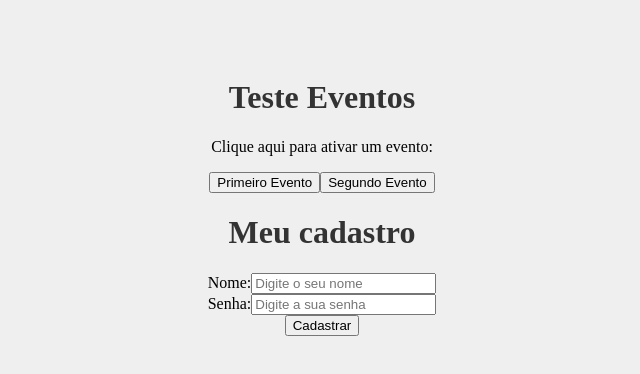
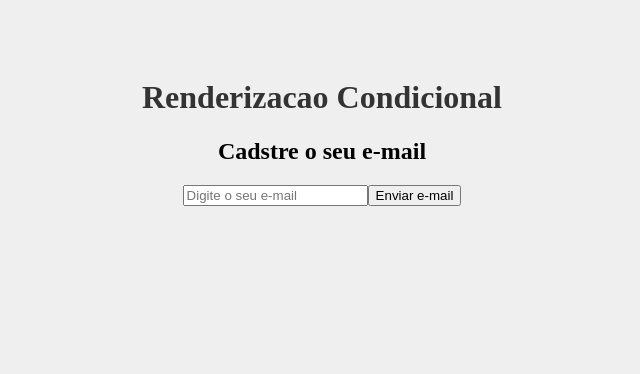
Before and after one commit to Pedroanjoss/React, a React (Create React App) app in the folder Introducao React/introducao/: page / in a window 1280 px wide. Shown: the top 374 px of the page, without its empty margins (318-958 px from the left). Built offline with nearby package versions, Linux system fonts and the light colour scheme.

Commit message:
Renderização condicional

```diff
--- a/Introducao React/introducao/src/App.js
+++ b/Introducao React/introducao/src/App.js
@@ -1,16 +1,13 @@
-import logo from './logo.svg';
 import './App.css';
-import Evento from './components/Evento';
-import Form from './components/Form';
+import Condicional from './components/Condiconal';
+
 
 function App() {
 
   return (
     <div className="App">
-      <h1>Teste Eventos </h1>
-      <Evento />
-      <Form />
-
+      <h1>Renderizacao Condicional </h1>
+     <Condicional/>
 
     </div>
 
--- /dev/null
+++ b/Introducao React/introducao/src/components/Condiconal.js
@@ -0,0 +1,42 @@
+import {useState} from 'react'
+
+function Condicional() {
+
+    const [email, setEmail] = useState()
+    const [userEmail, setUserEmail] = useState()
+
+
+    function enviarEmail(e){
+        e.preventDefault()
+        setUserEmail(email)
+        console.log('Testando')
+    }
+
+    function limparEmail(){
+
+        setUserEmail('')
+
+    }
+
+    return(
+
+
+    <div>
+        <h2>Cadstre o seu e-mail</h2>
+        <form>
+            <input type="email" placeholder='Digite o seu e-mail'
+            onChange={(e)=> setEmail(e.target.value)}/>
+            <button type="submit" onClick={enviarEmail}>Enviar e-mail</button>
+            {userEmail && (
+                <div>
+                    <p>O e-mail do usuario e: {userEmail}</p>
+                    <button  onClick={limparEmail}>Limpar e-mail</button>
+                </div>
+
+            )}
+        </form>
+
+    </div>)
+}
+
+export default Condicional
```
